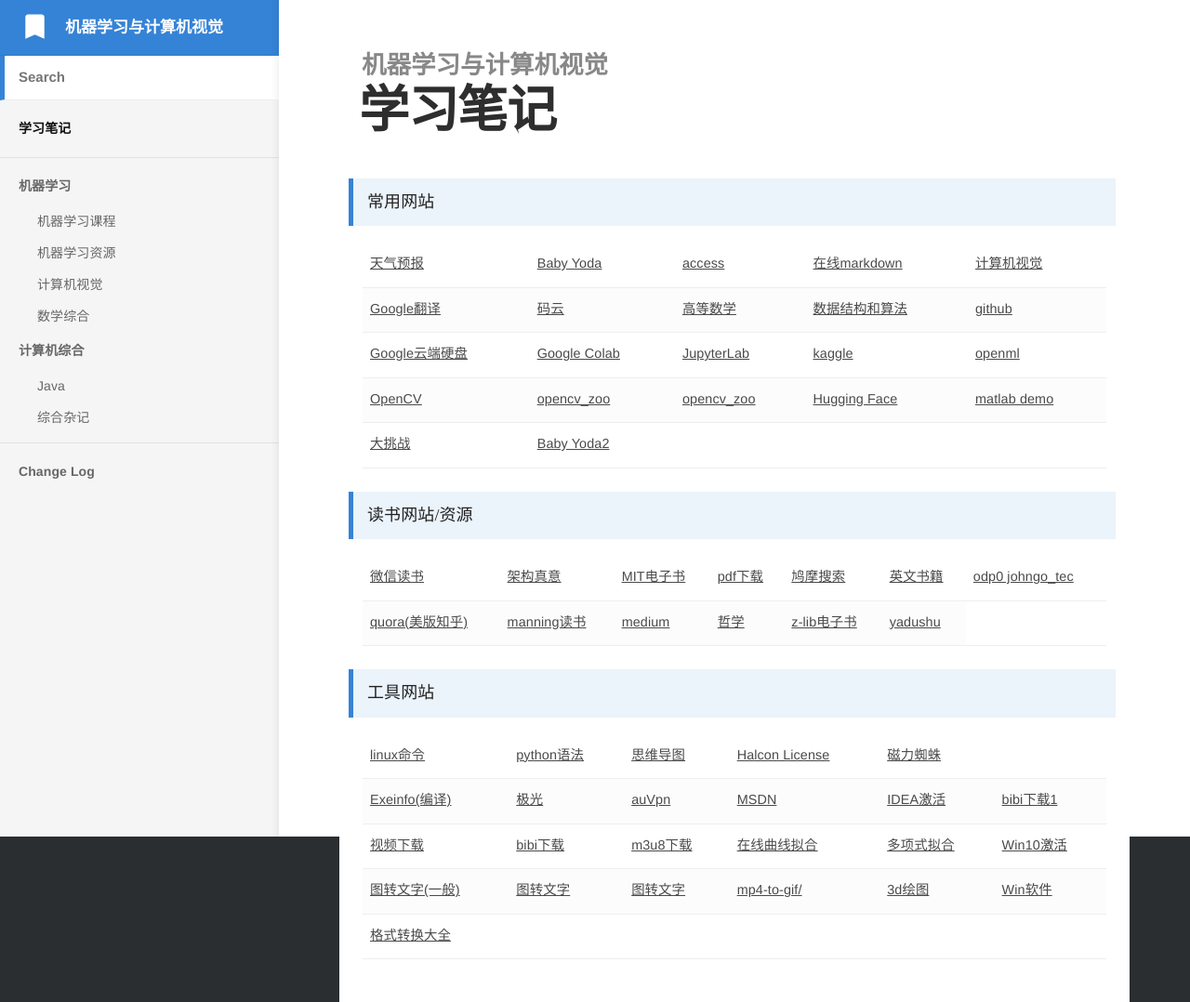
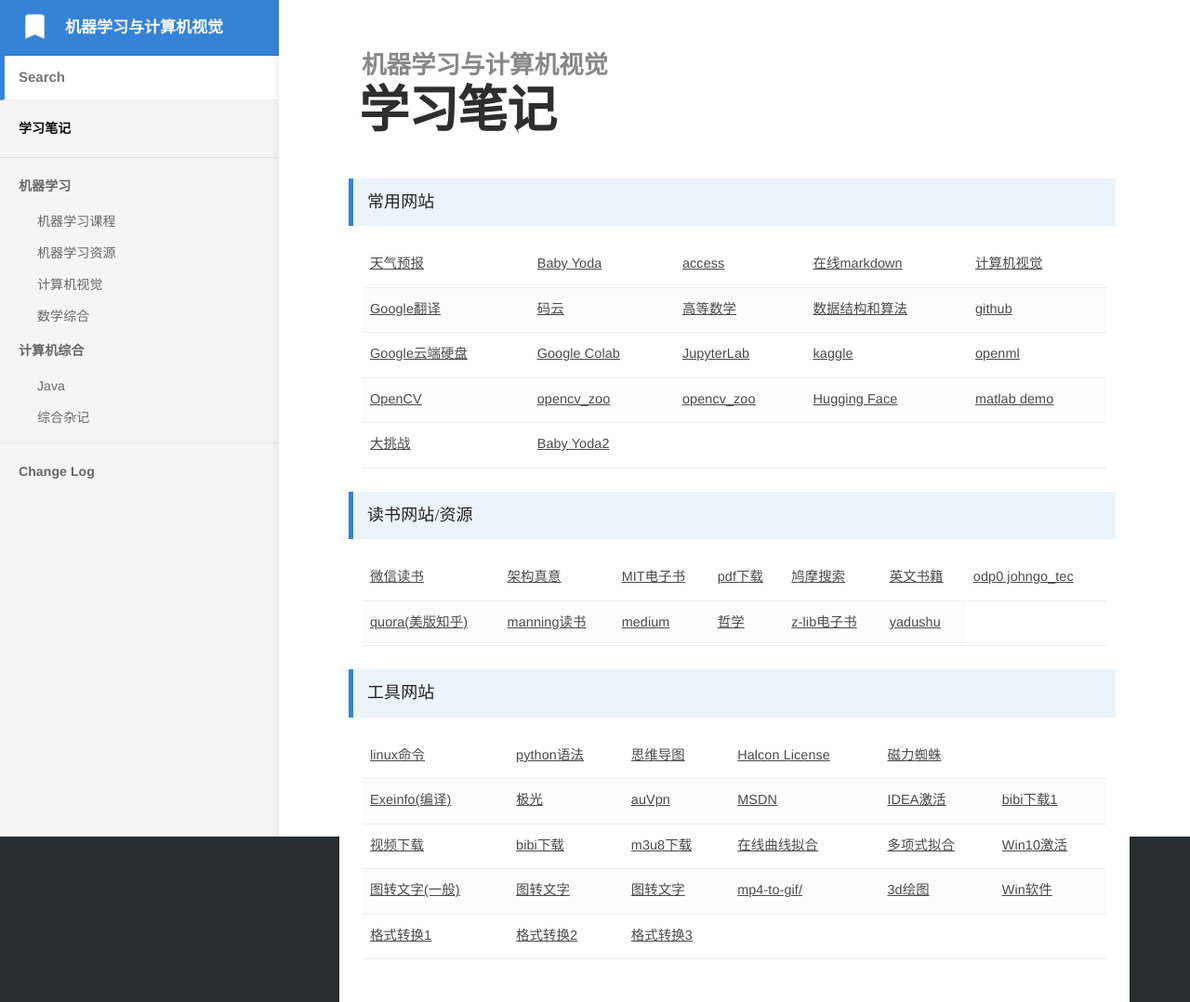
Before and after one commit to bashendixie/Machine_Learning_Notes, a Jekyll site: the page built from index.md, in a window 1280 px wide. Shown: the whole page at 93% size. Built offline with Jekyll 4.4.1, drawn with Linux system fonts in a browser that asks for light colours; some web fonts are replaced.

Commit message:
no message

```diff
--- a/index.md
+++ b/index.md
@@ -219,7 +219,13 @@
 		</tr>
 		<tr>
 			<td>
-				<a href="https://cloudconvert.com/webp-to-gif" target="_blank">格式转换大全</a>
+				<a href="https://cloudconvert.com/webp-to-gif" target="_blank">格式转换1</a>
+			</td>
+			<td>
+				<a href="https://www.vidmore.com/free-online-image-converter/" target="_blank">格式转换2</a>
+			</td>
+			<td>
+				<a href="https://www.online-convert.com/" target="_blank">格式转换3</a>
 			</td>
 		</tr>
 	</tbody>
```
